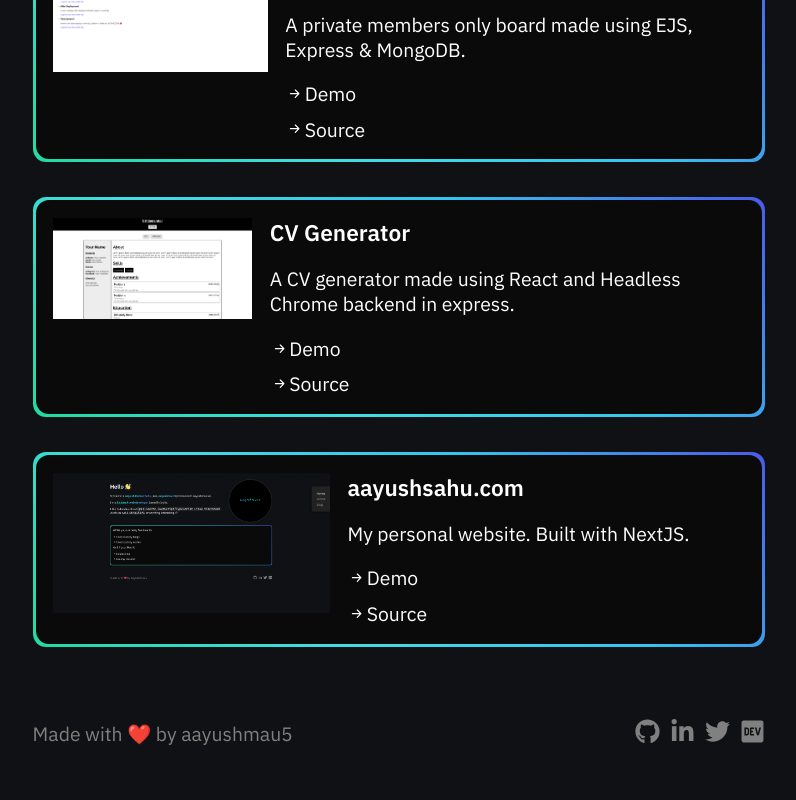
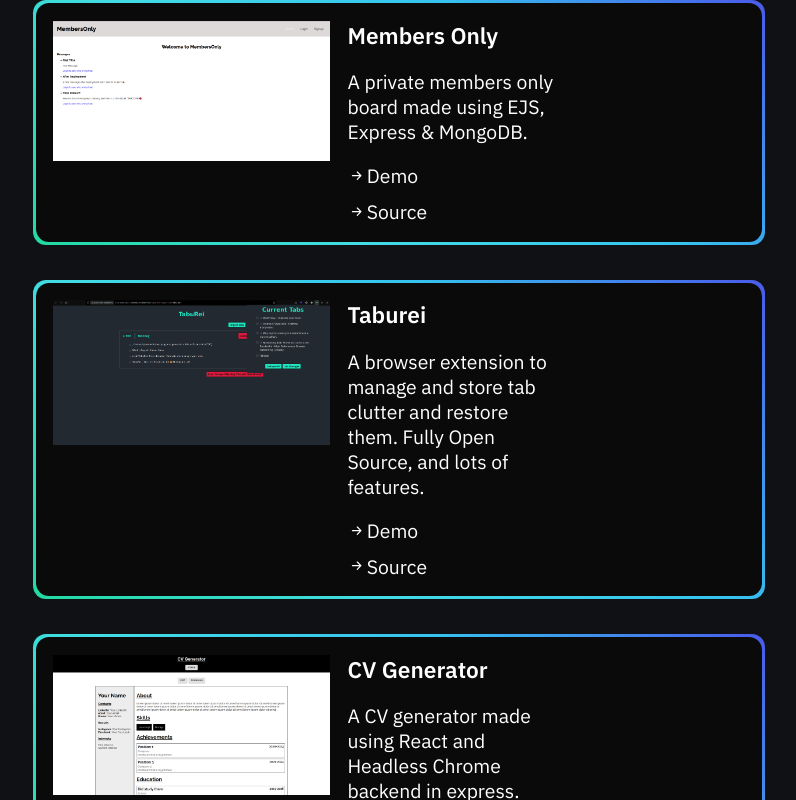
Before and after one commit to aayushmau5/aayushsahu.com, a Next.js app: page /work in a window 1280 px wide. Shown: the part 1997-2797 px from the top of the page, without its empty margins (241-1037 px from the left). Built offline with nearby package versions, Linux system fonts and the light colour scheme.

Commit message:
fix index page and setup more work sections

```diff
--- a/components/Projects.tsx
+++ b/components/Projects.tsx
@@ -6,6 +6,7 @@ import projman from "../public/projects/projman.png";
 import membersOnly from "../public/projects/membersOnly.png";
 import cv from "../public/projects/cv.png";
 import aayushsahu from "../public/projects/aayushsahu.png";
+import taburei from "../public/projects/taburei.png";
 
 const projects: Project[] = [
   {
@@ -31,6 +32,14 @@ const projects: Project[] = [
     demoLink: "https://sheltered-basin-30302.herokuapp.com",
   },
   {
+    name: "Taburei",
+    description:
+      "A browser extension to manage and store tab clutter and restore them. Fully Open Source, and lots of features.",
+    image: <Image src={taburei} alt="Taburei logo" />,
+    sourceLink: "https://github.com/osdc/TabuRei",
+    demoLink: "https://addons.mozilla.org/en-US/firefox/addon/taburei/",
+  },
+  {
     name: "CV Generator",
     description:
       "A CV generator made using React and Headless Chrome backend in express.",
@@ -50,9 +59,9 @@ const projects: Project[] = [
 export default function Projects() {
   return (
     <div>
-      {projects.map((project) => (
+      {projects.map((project, index) => (
         <ProjectBox
-          key={project.name}
+          key={index}
           name={project.name}
           image={project.image}
           description={project.description}
--- a/components/SEO.tsx
+++ b/components/SEO.tsx
@@ -104,7 +104,7 @@ export const BlogSEO = ({ title, summary, date, slug, image }) => {
         description={summary}
         ogType="article"
         ogImage={featuredImage}
-        twImage={image}
+        twImage={featuredImage}
       />
       <Head>
         {date && (
--- a/pages/index.tsx
+++ b/pages/index.tsx
@@ -32,7 +32,7 @@ export default function Index() {
               I like to babble about <code>Open-Source</code>,{" "}
               <code>JavaScript/TypeScript</code>, <code>Linux</code>,{" "}
               <code>Vim</code>(<code>vscode</code> works as well),{" "}
-              <code>compilers</code>, or anything interesting :P
+              <code>Compilers</code>, or anything interesting :P
             </p>
           </div>
           <div className={styles.logoContainer}>
--- /dev/null
+++ b/styles/OpenSource.module.css
@@ -0,0 +1,21 @@
+.container {
+  margin: 1rem 0 0 0;
+  background-image: linear-gradient(45deg, #fde68a, #fecaca);
+  padding: 3px;
+  border-radius: 0.7rem;
+  word-wrap: break-word;
+}
+
+.projectBox {
+  background-color: rgb(10, 10, 10);
+  border-radius: 0.7rem;
+  padding: 1rem;
+}
+
+.projectBox h4 {
+  margin: 0;
+}
+
+.projectBox a:first-of-type {
+  margin-bottom: 0.6rem;
+}
--- a/styles/Projects.module.css
+++ b/styles/Projects.module.css
@@ -27,6 +27,10 @@
     flex-direction: row;
   }
 
+  .projectInfoContainer {
+    width: 30%;
+  }
+
   .imageContainer {
     width: 40%;
     margin-right: 1rem;
```
Also changed, not shown: components/OpenSourceWork.tsx (added, +64 -0 lines), pages/work.tsx (+5 -4 lines), public/projects/taburei.png (added), 1 other file (tests, documents, lock files or other folders).
